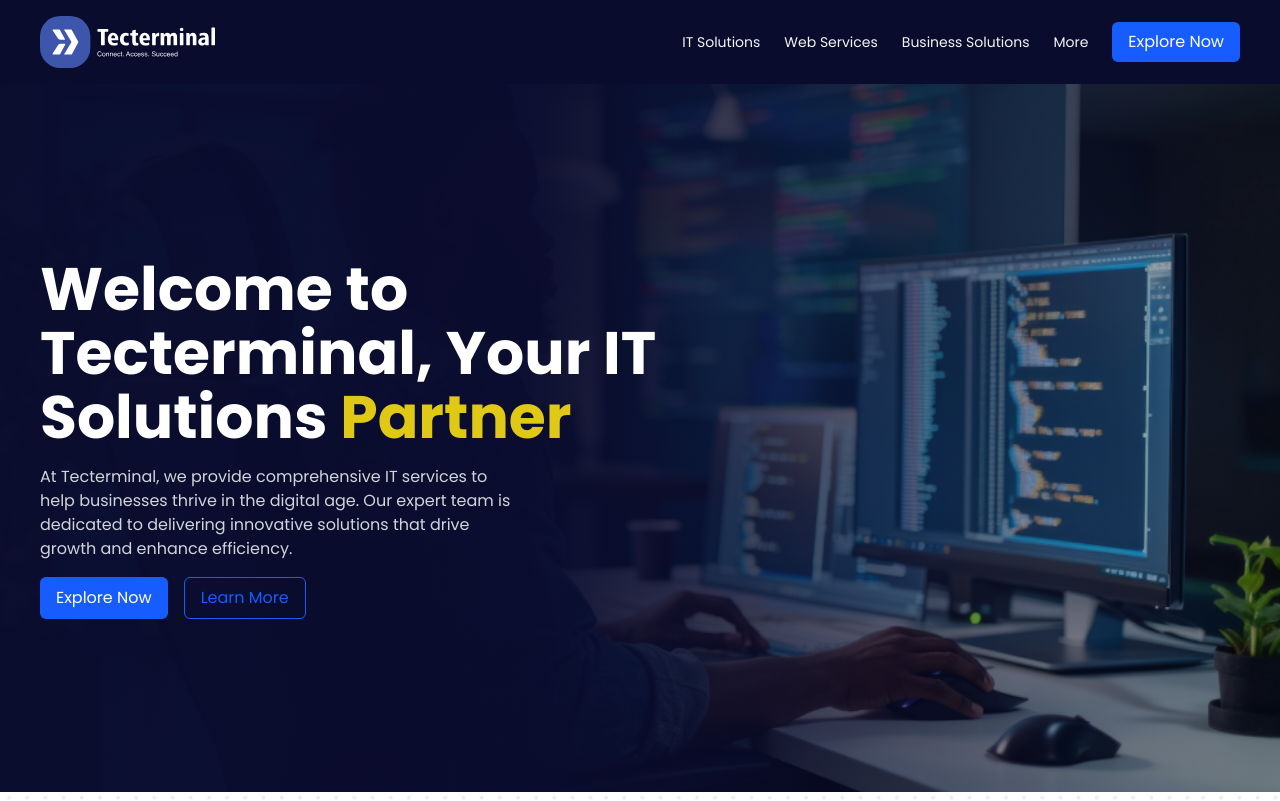
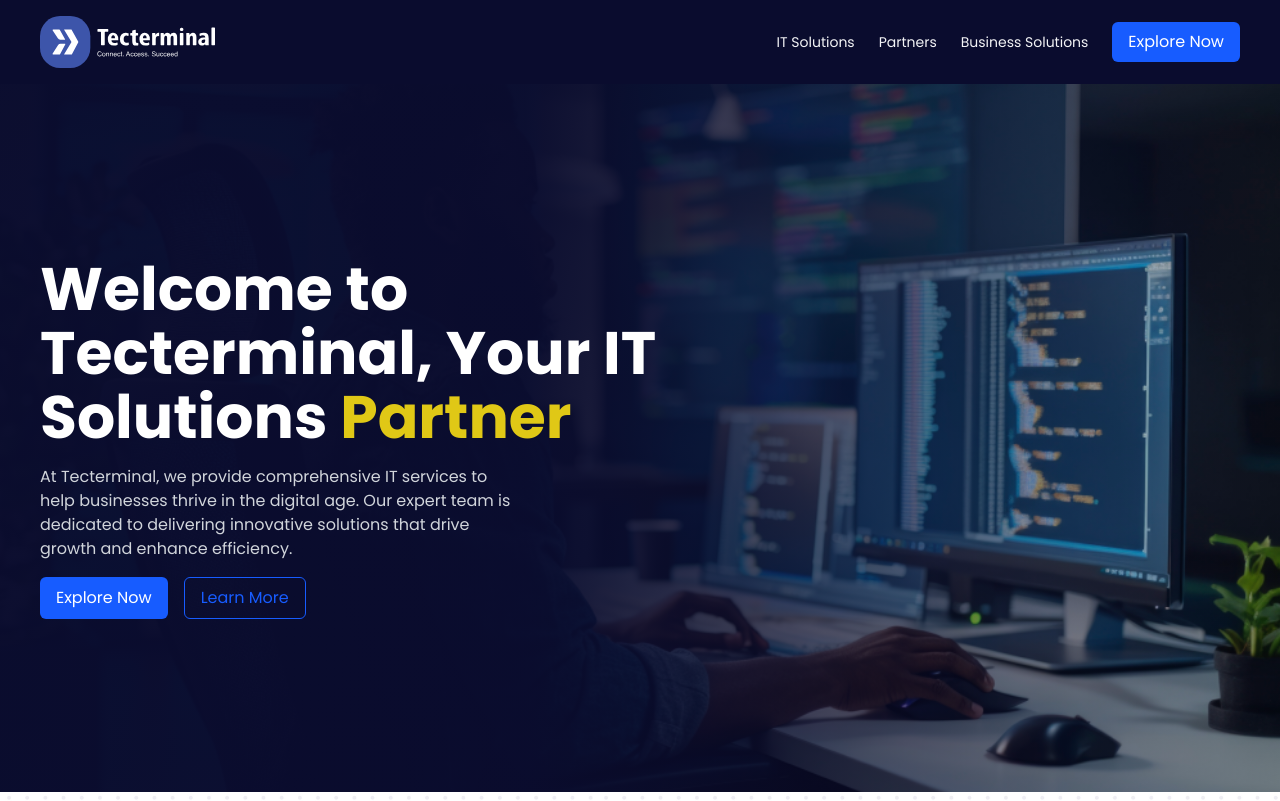
Before and after one commit to Dubby-Bantin/tecterminal, a React (Vite) app: page / in a window 1280 px wide. Shown: the top 801 px of the page. Built offline with nearby package versions, Linux system fonts and the light colour scheme.

Commit message:
Added page bookmarking

```diff
--- a/package.json
+++ b/package.json
@@ -16,7 +16,8 @@
     "react-dom": "^18.3.1",
     "react-icons": "^5.3.0",
     "react-intersection-observer": "^9.13.1",
-    "react-router-dom": "^6.26.1"
+    "react-router-dom": "^6.26.1",
+    "react-scroll": "^1.9.0"
   },
   "devDependencies": {
     "@eslint/js": "^9.9.0",
--- a/src/components/MobileNavbar.jsx
+++ b/src/components/MobileNavbar.jsx
@@ -24,14 +24,14 @@ const MobileNavbar = () => {
             route: "solutions"
         },
         {
-            label: "Web Services",
-            route: "web-services"
+            label: "Partners",
+            route: "partnership"
         },
         {
             label: "Business Solutions",
             route: "business-solutions"
-        }
-    ];
+        },
+    ]
 
     const handleMenuClick = () => {
         setMenuActive(!menuActive);
@@ -48,9 +48,7 @@ const MobileNavbar = () => {
 
             <nav className={`${menuActive ? "flex animateNavbar" : isFirstRender ? "hidden" : "unAnimate"} mt-[2rem] lg:h-auto py-16 px-6 lg:px-none z-20 gap-14 flex lg:flex-row flex-col lg:w-auto w-full  lg:items-center lg:gap-6 text-sm lg:static absolute lg:bg-none bg-[#0A0C2E] left-0 lg:left-none top-0 lg:top-none`}>
                     {routes.map(route => (
-                        <Link to={route.route} key={route.label} className='text-gray-100'>
-                            {route.label}
-                        </Link>
+                        <Link key={route.label} to={route.route}  spy={true}  smooth={true}  offset={10}  duration={500}  className='text-gray-100 cursor-pointer' >{route.label}</Link>
                     ))}
 
                     <ExploreBtn/>
--- a/src/components/Navbar.jsx
+++ b/src/components/Navbar.jsx
@@ -1,8 +1,8 @@
 import React from 'react'
 import logo from "../assets/images/Asset 24.svg";
 import ExploreBtn from './buttons/ExploreBtn';
-import { Link } from 'react-router-dom';
 import MobileNavbar from './MobileNavbar';
+import { Link } from 'react-scroll';
 
 const Navbar = () => {
 
@@ -12,18 +12,18 @@ const Navbar = () => {
             route: "solutions"
         },
         {
-            label: "Web Services",
-            route: "web-services"
+            label: "Partners",
+            route: "partnership"
         },
         {
             label: "Business Solutions",
             route: "business-solutions"
         },
-        {
-            label: "More",
-            route: "business-solutions",
-            subRoutes:[]
-        },
+        // {
+        //     label: "More",
+        //     route: "business-solutions",
+        //     subRoutes:[]
+        // },
     ]
 
     return (
@@ -33,9 +33,7 @@ const Navbar = () => {
 
                 <nav className='flex items-center gap-6 text-sm'>
                     {routes.map(route => (
-                        <Link to={route.route} key={route.label} className='text-gray-100'>
-                            {route.label}
-                        </Link>
+                        <Link key={route.label} to={route.route}  spy={true}  smooth={true}  offset={10}  duration={500}  className='text-gray-100 cursor-pointer' >{route.label}</Link>
                     ))}
 
                     <ExploreBtn/>
--- a/src/pages/home/Clients.jsx
+++ b/src/pages/home/Clients.jsx
@@ -30,7 +30,7 @@ const Clients = () => {
 
     const clients = [nai, flag, ndc, servi, palla, unicef, sfh, eedc, coatarm, picture_3, picture_4, picture_5, picture_6, picture_7, picture_8, picture_9, picture_10, nti, picture_10, picture_11, picture_12, picture_13, picture_14, picture_15, picture_16, picture_17, picture_19,]
     return (
-        <section className="lg:px-10 px-6 py-12 bg-gray-100">
+        <section id='partnership' className="lg:px-10 px-6 py-12 bg-gray-100">
             <p className="text-center font-semibold text-gray-600 mb-6">Trusted by top companies worldwide</p>
 
             <div className="flex flex-wrap items-center gap-4 mt-2 justify-center">
--- a/src/pages/home/Home.jsx
+++ b/src/pages/home/Home.jsx
@@ -82,7 +82,7 @@ const Home = () => {
         </section>
 
         {/* Infrastructure Section */}
-        <section>
+        <section id='solutions'>
             <img src={image_3} alt="image_3" className='lg:h-[10rem] h-[4rem] object-cover w-full lg:opacity-10 opacity-20 object-top'/>
             <div className="text-center lg:px-[15rem] px-6 bg-[#ffffffe3] lg:rounded-[100%] lg:-mt-16 -mt-4" data-aos="fade-up">
                 <span className='text-lg text-primaryBlue font-semibold'>Transforming IT Solutions</span>
--- a/src/pages/home/components/Solutions.jsx
+++ b/src/pages/home/components/Solutions.jsx
@@ -30,7 +30,7 @@ const Solutions = () => {
     ];
 
     return (
-        <section className=''>
+        <section className='' id="business-solutions">
             <div className='lg:px-10 px-6 relative z-10'>
                 <div className="flex flex-col gap-3" data-aos="fade-right" data-aos-duration="800">
                     <span className='text-lg text-primaryBlue font-semibold'>Innovative</span>
```
Also changed, not shown: 1 other file (tests, documents, lock files or other folders).
